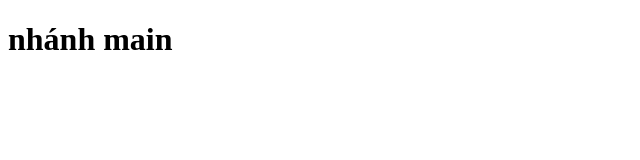
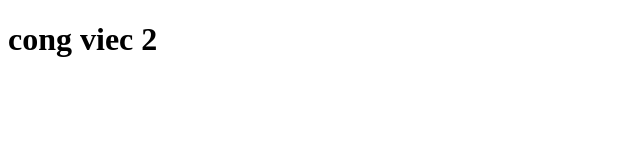
Before and after one commit to hienhoanghb/duan5, a plain HTML site: page index.html in a window 1280 px wide. Shown: the whole page, without its empty margins (0-640 px from the left). Drawn offline with Linux system fonts and the light colour scheme.

Commit message:
2. công việc 2; commit lan 1

```diff
--- a/index.html
+++ b/index.html
@@ -1,11 +1,15 @@
 <!DOCTYPE html>
 <html lang="en">
+
 <head>
     <meta charset="UTF-8">
     <meta name="viewport" content="width=device-width, initial-scale=1.0">
     <title>Document</title>
 </head>
+
 <body>
-    <h1>nhánh main</h1>
+    <h1>cong viec 2</h1>
+
 </body>
+
 </html>
```
